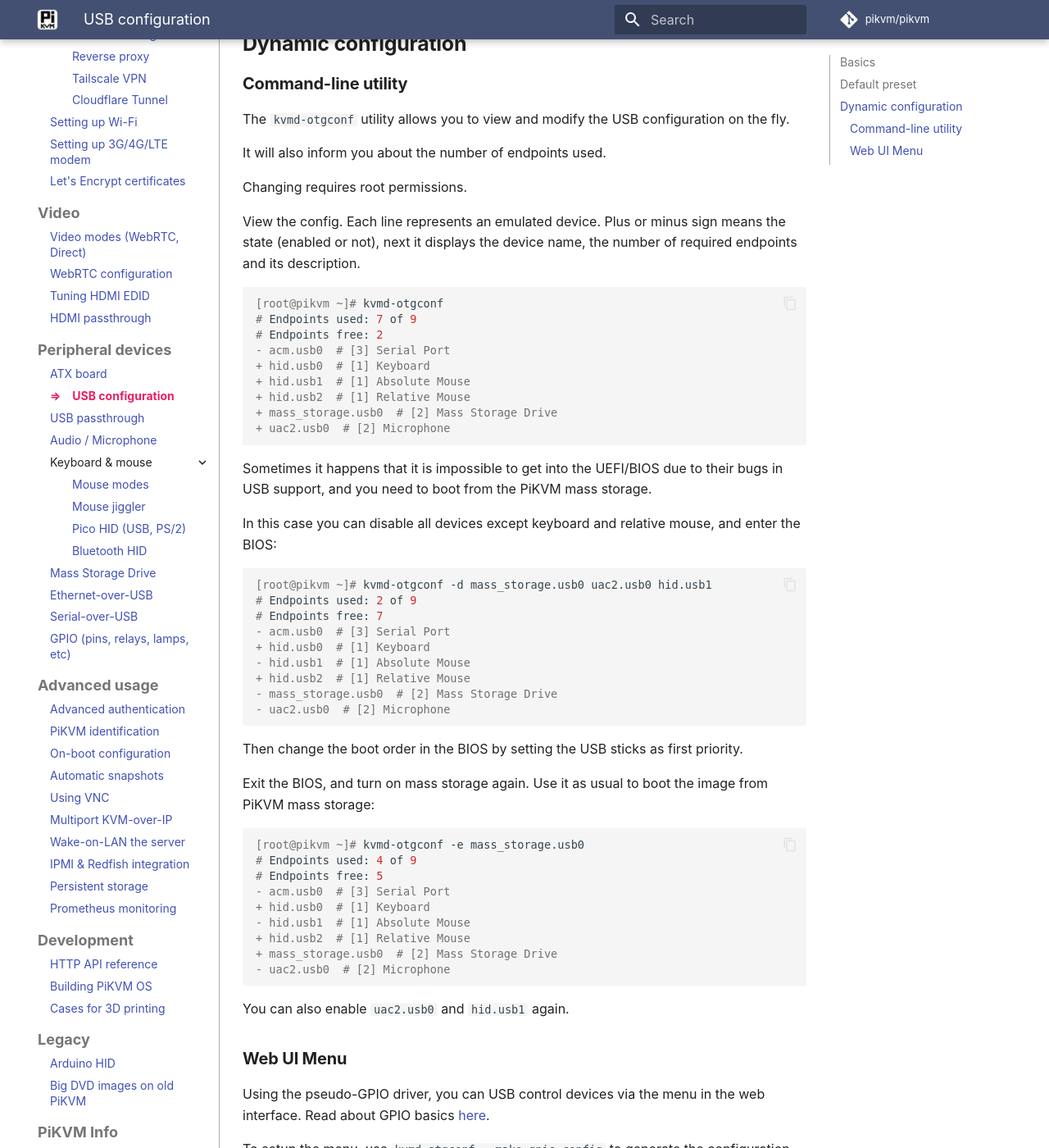
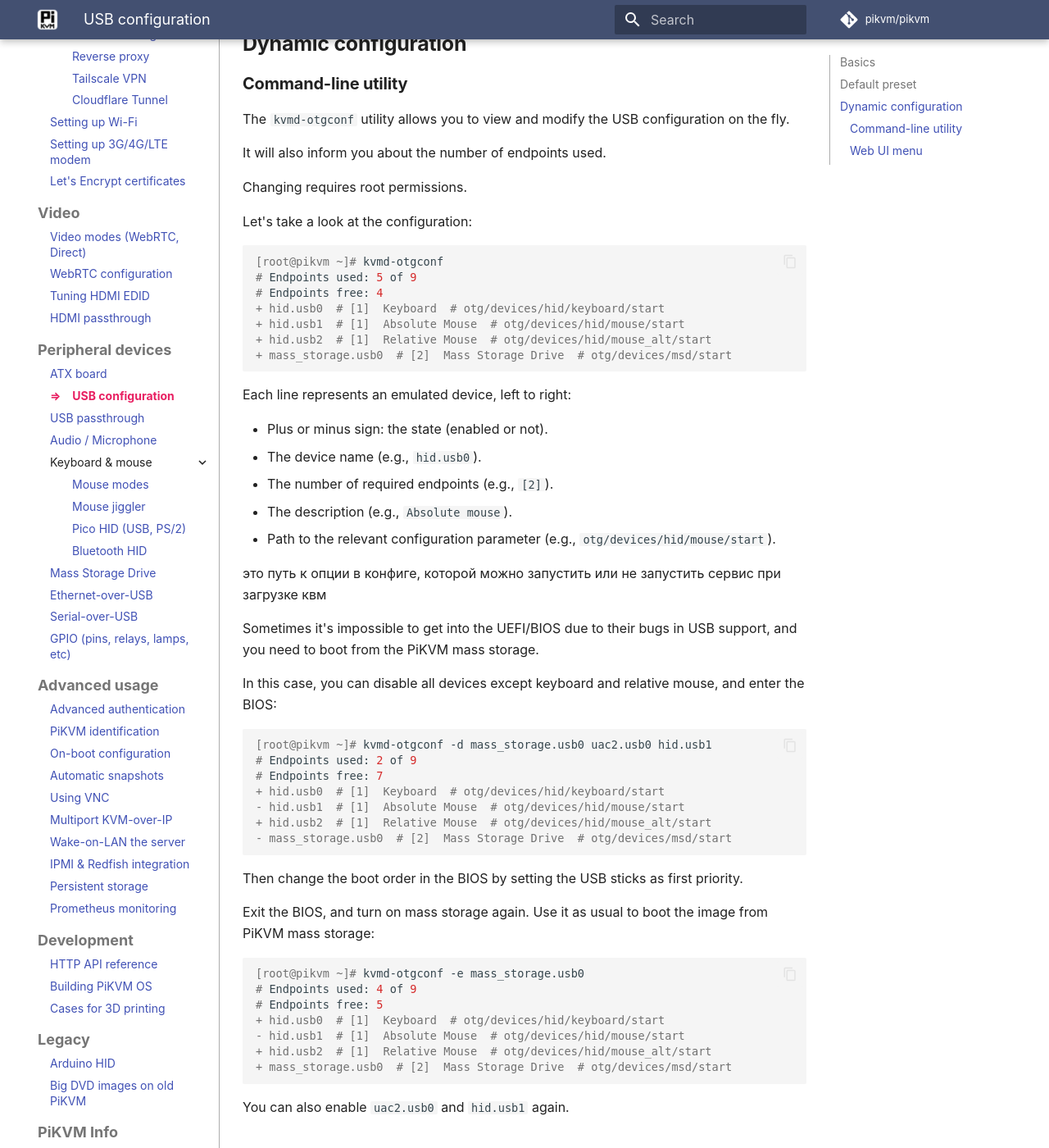
Before and after one commit to pikvm/pikvm, an MkDocs documentation site: the page built from docs/usb.md, in a window 1280 px wide and 1400 px high, scrolled down 2257 px. Shown: the whole window at 82% size. Built offline with MkDocs 1.6.1 and Material for MkDocs 9.7.7, drawn with Linux system fonts in a browser that asks for light colours; some web fonts are replaced; comment, search, counter and statistics services are not loaded; some of the changed text lies outside the part shown.

````diff
--- a/docs/usb.md
+++ b/docs/usb.md
@@ -17,7 +17,6 @@ may need to be disabled.
 A complete USB configuration changing (adding or removing devices)
 requires a reboot, but it is possible to temporarily disable and then
 re-enable existing emulated devices in preset.
-
 
 -----
 ## Basics
@@ -90,9 +95,7 @@ otg:
 
 The `start` parameter is also available for all USB devices, see `kvmd -m` for the entire configuration tree.
 
-
 ## Dynamic configuration
-
 
 ### Command-line utility
 
@@ -102,59 +105,63 @@ It will also inform you about the number of endpoints used.
 
 Changing requires root permissions.
 
-View the config. Each line represents an emulated device.
-Plus or minus sign means the state (enabled or not), next it displays the device name,
-the number of required endpoints and its description.
+Let's take a look at the configuration:
 
 ```console
 [root@pikvm ~]# kvmd-otgconf
-# Endpoints used: 7 of 9
-# Endpoints free: 2
-- acm.usb0  # [3] Serial Port
-+ hid.usb0  # [1] Keyboard
-+ hid.usb1  # [1] Absolute Mouse
-+ hid.usb2  # [1] Relative Mouse
-+ mass_storage.usb0  # [2] Mass Storage Drive
-+ uac2.usb0  # [2] Microphone
+# Endpoints used: 5 of 9
+# Endpoints free: 4
++ hid.usb0  # [1]  Keyboard  # otg/devices/hid/keyboard/start
++ hid.usb1  # [1]  Absolute Mouse  # otg/devices/hid/mouse/start
++ hid.usb2  # [1]  Relative Mouse  # otg/devices/hid/mouse_alt/start
++ mass_storage.usb0  # [2]  Mass Storage Drive  # otg/devices/msd/start
 ```
 
-Sometimes it happens that it is impossible to get into the UEFI/BIOS due to their bugs in USB support,
-and you need to boot from the PiKVM mass storage.
+Each line represents an emulated device, left to right:
 
-In this case you can disable all devices except keyboard and relative mouse, and enter the BIOS:
+* Plus or minus sign: the state (enabled or not).
+* The device name (e.g., `hid.usb0`).
+* The number of required endpoints (e.g., `[2]`).
+* The description (e.g., `Absolute mouse`).
+* Path to the relevant configuration parameter (e.g., `otg/devices/hid/mouse/start`).
+
+это путь к опции в конфиге, которой можно запустить или не запустить сервис при загрузке квм
+
+Sometimes it's impossible to get into the UEFI/BIOS due to their bugs
+in USB support, and you need to boot from the PiKVM mass storage.
+
+In this case, you can disable all devices except keyboard and relative
+mouse, and enter the BIOS:
 
 ```console
 [root@pikvm ~]# kvmd-otgconf -d mass_storage.usb0 uac2.usb0 hid.usb1
 # Endpoints used: 2 of 9
 # Endpoints free: 7
-- acm.usb0  # [3] Serial Port
-+ hid.usb0  # [1] Keyboard
-- hid.usb1  # [1] Absolute Mouse
-+ hid.usb2  # [1] Relative Mouse
-- mass_storage.usb0  # [2] Mass Storage Drive
-- uac2.usb0  # [2] Microphone
++ hid.usb0  # [1]  Keyboard  # otg/devices/hid/keyboard/start
+- hid.usb1  # [1]  Absolute Mouse  # otg/devices/hid/mouse/start
++ hid.usb2  # [1]  Relative Mouse  # otg/devices/hid/mouse_alt/start
+- mass_storage.usb0  # [2]  Mass Storage Drive  # otg/devices/msd/start
 ```
 
-Then change the boot order in the BIOS by setting the USB sticks as first priority.
+Then change the boot order in the BIOS by setting the USB sticks
+as first priority.
 
-Exit the BIOS, and turn on mass storage again. Use it as usual to boot the image from PiKVM mass storage:
+Exit the BIOS, and turn on mass storage again. Use it as usual to boot
+the image from PiKVM mass storage:
 
 ```console
 [root@pikvm ~]# kvmd-otgconf -e mass_storage.usb0
 # Endpoints used: 4 of 9
 # Endpoints free: 5
-- acm.usb0  # [3] Serial Port
-+ hid.usb0  # [1] Keyboard
-- hid.usb1  # [1] Absolute Mouse
-+ hid.usb2  # [1] Relative Mouse
-+ mass_storage.usb0  # [2] Mass Storage Drive
-- uac2.usb0  # [2] Microphone
++ hid.usb0  # [1]  Keyboard  # otg/devices/hid/keyboard/start
+- hid.usb1  # [1]  Absolute Mouse  # otg/devices/hid/mouse/start
++ hid.usb2  # [1]  Relative Mouse  # otg/devices/hid/mouse_alt/start
++ mass_storage.usb0  # [2]  Mass Storage Drive  # otg/devices/msd/start
 ```
 
 You can also enable `uac2.usb0` and `hid.usb1` again.
 
-
-### Web UI Menu
+### Web UI menu
 
 Using the pseudo-GPIO driver, you can USB control devices via the menu in the web interface.
 Read about GPIO basics [here](gpio.md).
@@ -199,4 +206,5 @@ with your existing one in `/etc/kvmd/override.yaml` in a usual way.
                     - ["#Mass Storage Drive", "#mass_storage.usb0", mass_storage.usb0]
     ```
 
-Please note that this menu is not dynamically generated, you need to update the configuration if you added or deleted devices.
+Please note that this menu is not dynamically generated, you need
+to update the configuration if you added or deleted devices.
````
Also changed, not shown: other parts of docs/usb.md (+20 -14 lines), docs/id.md (+21 -3 lines).
